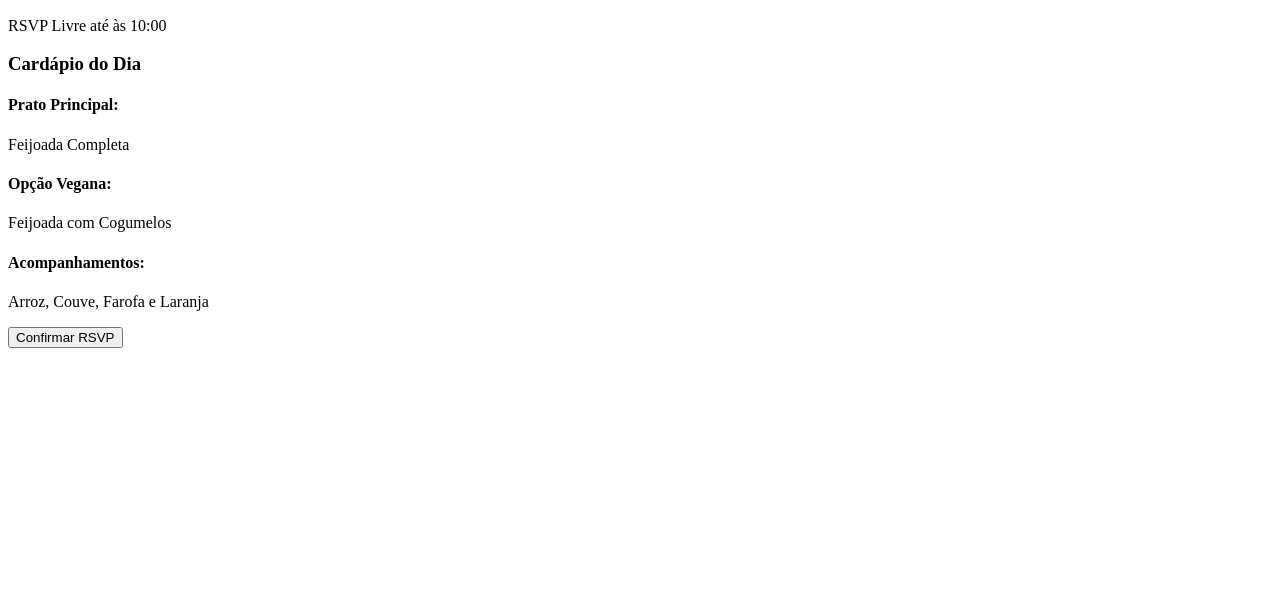
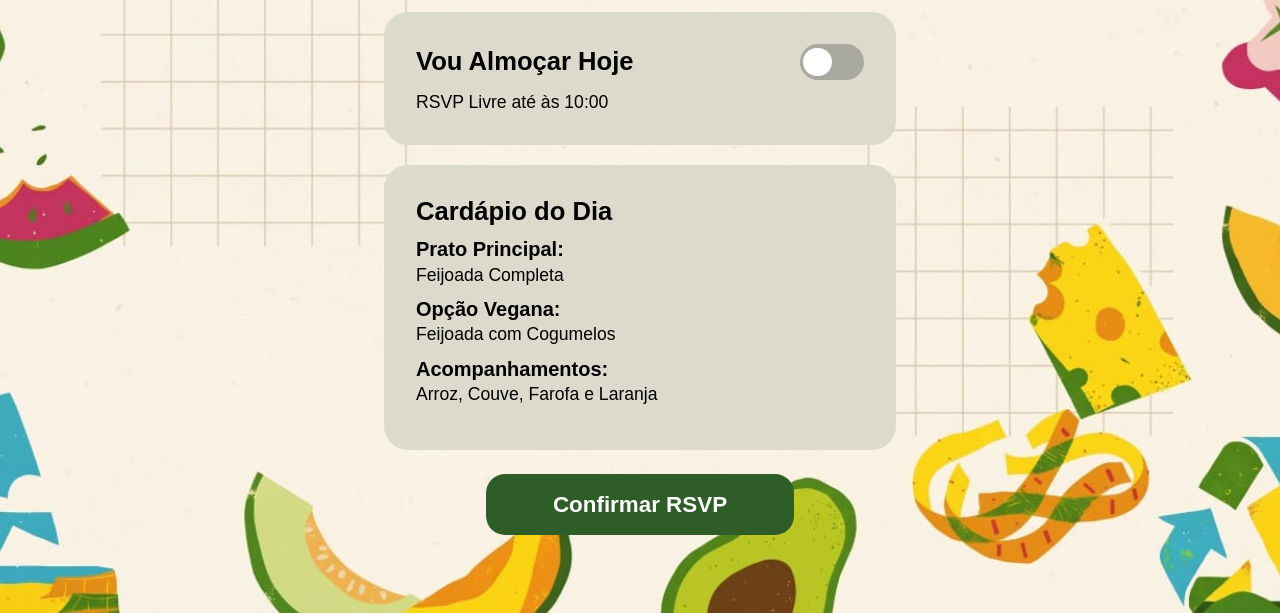
Before and after one commit to Arthurcfn/projeto---integrador-1-periodo, a plain HTML site: page 03-front-end/nutriAcao-FICR-main/html/funcionario.html in a window 1280 px wide. Shown: the part 187-800 px from the top of the page. Drawn offline with Linux system fonts and the light colour scheme.

Commit message:
Fix stylesheet link for funcionario.html

```diff
--- a/03-front-end/nutriAcao-FICR-main/html/funcionario.html
+++ b/03-front-end/nutriAcao-FICR-main/html/funcionario.html
@@ -4,7 +4,7 @@
     <meta charset="UTF-8">
     <meta name="viewport" content="width=device-width, initial-scale=1.0">
     <title>Funcionário - NutriAção</title>
-    <link rel="stylesheet" href="css/funcionaraio.css">
+    <link rel="stylesheet" href="../css/funcionario.css">
 </head>
 <body>
 
```
